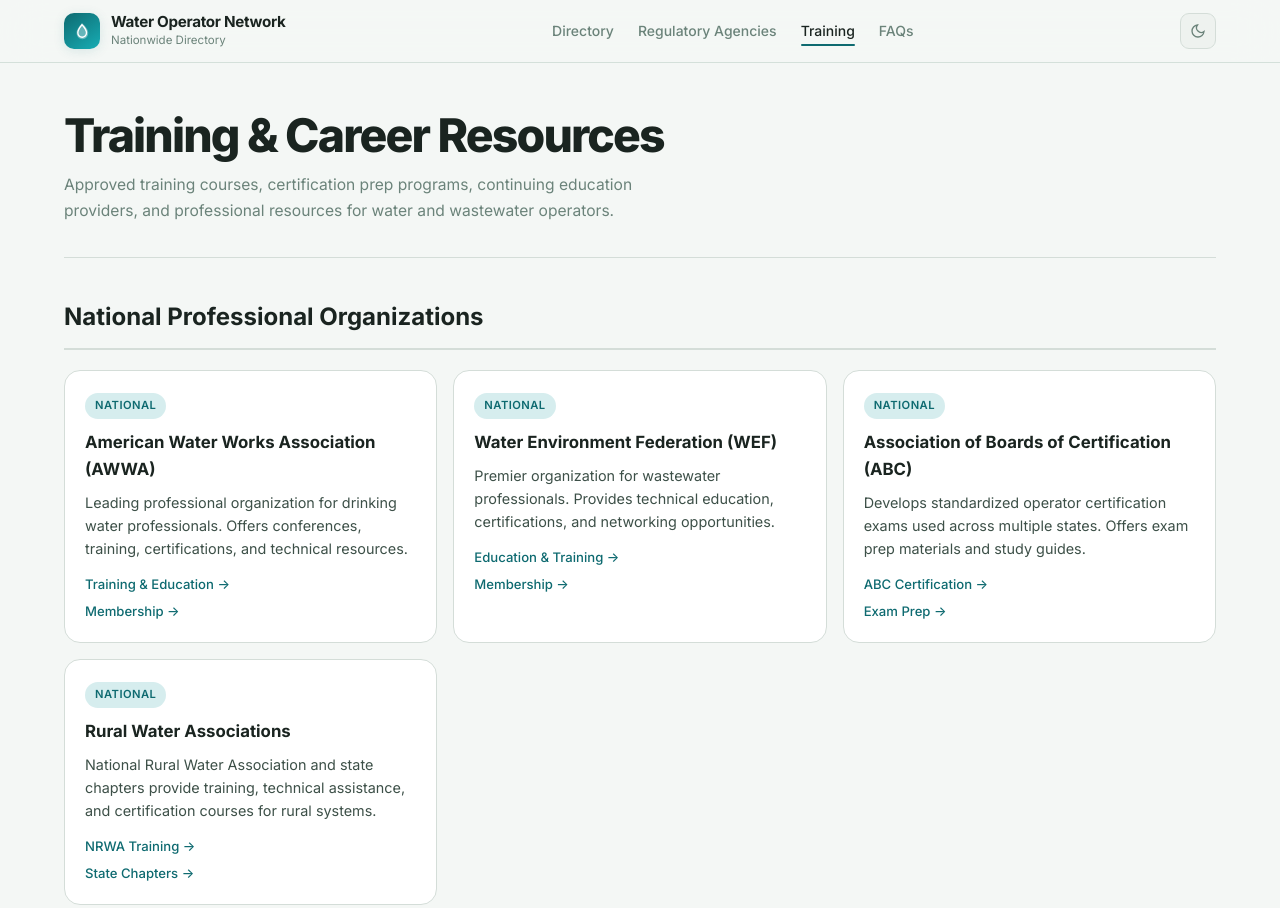
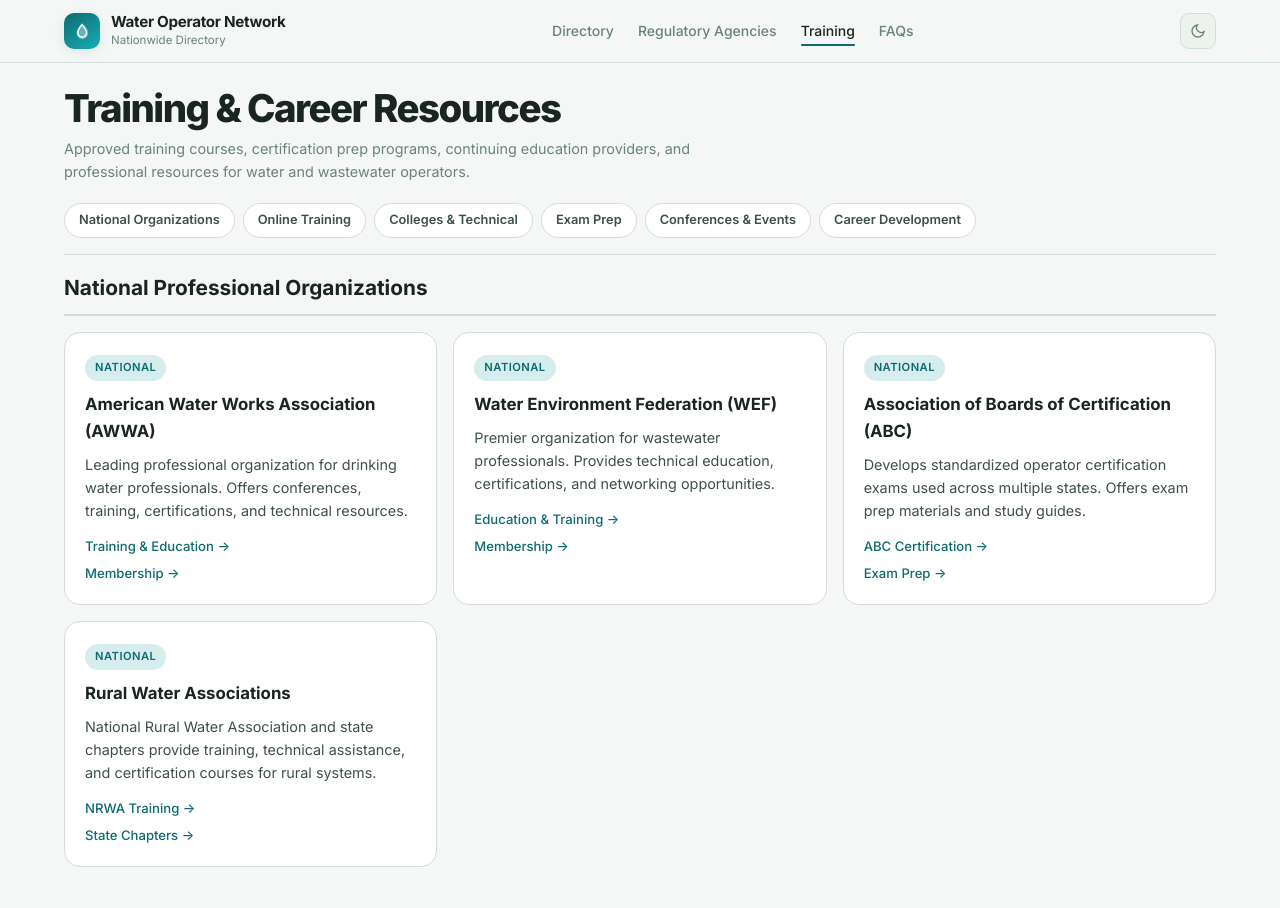
Before and after one commit to Gorgo-Company/wateroperatornetwork, a plain HTML site: page training.html in a window 1280 px wide. Shown: the top 908 px of the page. Drawn offline with Linux system fonts and the light colour scheme.

Commit message:
Refactor training page layout and styles
Updated styles for page hero and resource sections. Added IDs to resource sections for navigation.

```diff
--- a/training.html
+++ b/training.html
@@ -55,14 +55,29 @@
     [data-theme="light"] .icon-sun { display: none; } [data-theme="light"] .icon-moon { display: block; }
 
     /* Page hero */
-    .page-hero { padding: 48px 0 32px; border-bottom: 1px solid var(--border); }
-    .page-hero h1 { font-size: clamp(2rem, 3vw + 0.5rem, 3rem); font-weight: 800; line-height: 1.05; letter-spacing: -0.04em; color: var(--text); margin-bottom: 12px; }
-    .page-hero p { font-size: 0.975rem; color: var(--muted); max-width: 60ch; line-height: 1.7; }
+    .page-hero { padding: 24px 0 16px; border-bottom: 1px solid var(--border); }
+    .page-hero h1 { font-size: clamp(1.6rem, 2.5vw + 0.5rem, 2.4rem); font-weight: 800; line-height: 1.1; letter-spacing: -0.04em; color: var(--text); margin-bottom: 8px; }
+    .page-hero p { font-size: 0.9rem; color: var(--muted); max-width: 70ch; line-height: 1.6; margin-bottom: 16px; }
+
+    /* Category nav pills */
+    .cat-nav { display: flex; flex-wrap: wrap; gap: 8px; padding: 4px 0 0; }
+    .cat-pill {
+      padding: 6px 14px;
+      border-radius: 100px;
+      background: var(--surface);
+      border: 1px solid var(--border);
+      color: var(--text-2);
+      font-size: 0.8rem; font-weight: 600;
+      cursor: pointer; text-decoration: none;
+      transition: all var(--transition);
+      white-space: nowrap;
+    }
+    .cat-pill:hover { background: var(--primary-soft); border-color: var(--primary); color: var(--primary); }
 
     /* Content */
-    .page-content { padding: 40px 0; }
-    .resource-section { margin-bottom: 56px; }
-    .resource-section h2 { font-size: 1.5rem; font-weight: 700; color: var(--text); margin-bottom: 20px; padding-bottom: 12px; border-bottom: 2px solid var(--border); }
+    .page-content { padding: 16px 0 0; }
+    .resource-section { margin-bottom: 48px; scroll-margin-top: 80px; }
+    .resource-section h2 { font-size: 1.3rem; font-weight: 700; color: var(--text); margin-bottom: 16px; padding-bottom: 10px; border-bottom: 2px solid var(--border); }
     .resource-grid { display: grid; grid-template-columns: repeat(auto-fill, minmax(320px, 1fr)); gap: 16px; }
     .resource-card { background: var(--surface); border: 1px solid var(--border); border-radius: var(--radius); padding: 20px; transition: all var(--transition); }
     .resource-card:hover { border-color: color-mix(in srgb, var(--primary) 50%, var(--border)); box-shadow: var(--shadow-sm); transform: translateY(-1px); }
@@ -108,14 +123,22 @@
 
   <main class="shell">
     <section class="page-hero">
-      <h1>Training & Career Resources</h1>
+      <h1>Training &amp; Career Resources</h1>
       <p>Approved training courses, certification prep programs, continuing education providers, and professional resources for water and wastewater operators.</p>
+      <nav class="cat-nav">
+        <a class="cat-pill" href="#sec-national">National Organizations</a>
+        <a class="cat-pill" href="#sec-online">Online Training</a>
+        <a class="cat-pill" href="#sec-colleges">Colleges &amp; Technical</a>
+        <a class="cat-pill" href="#sec-examprep">Exam Prep</a>
+        <a class="cat-pill" href="#sec-conferences">Conferences &amp; Events</a>
+        <a class="cat-pill" href="#sec-career">Career Development</a>
+      </nav>
     </section>
 
     <div class="page-content">
 
       <!-- NATIONAL ORGANIZATIONS -->
-      <section class="resource-section">
+      <section class="resource-section" id="sec-national">
         <h2>National Professional Organizations</h2>
         <div class="resource-grid">
 
@@ -163,7 +186,7 @@
       </section>
 
       <!-- ONLINE TRAINING PLATFORMS -->
-      <section class="resource-section">
+      <section class="resource-section" id="sec-online">
         <h2>Online Training & Exam Prep</h2>
         <div class="resource-grid">
 
@@ -207,7 +230,7 @@
       </section>
 
       <!-- COMMUNITY COLLEGES & TECHNICAL SCHOOLS -->
-      <section class="resource-section">
+      <section class="resource-section" id="sec-colleges">
         <h2>Community Colleges & Technical Programs</h2>
         <div class="resource-grid">
 
@@ -251,7 +274,7 @@
       </section>
 
       <!-- EXAM PREP & STUDY MATERIALS -->
-      <section class="resource-section">
+      <section class="resource-section" id="sec-examprep">
         <h2>Exam Prep & Study Materials</h2>
         <div class="resource-grid">
 
@@ -295,7 +318,7 @@
       </section>
 
       <!-- CONFERENCES & EVENTS -->
-      <section class="resource-section">
+      <section class="resource-section" id="sec-conferences">
         <h2>Annual Conferences & Events</h2>
         <div class="resource-grid">
 
@@ -339,7 +362,7 @@
       </section>
 
       <!-- CAREER RESOURCES -->
-      <section class="resource-section">
+      <section class="resource-section" id="sec-career">
         <h2>Career Development Resources</h2>
         <div class="resource-grid">
 
```
